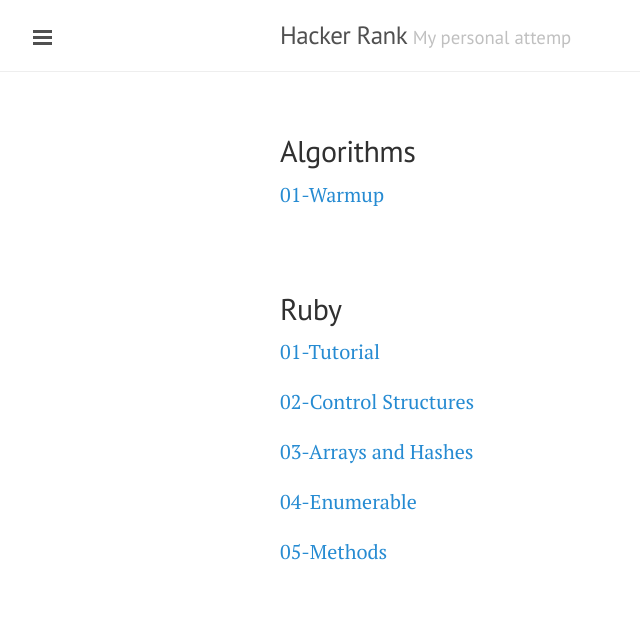
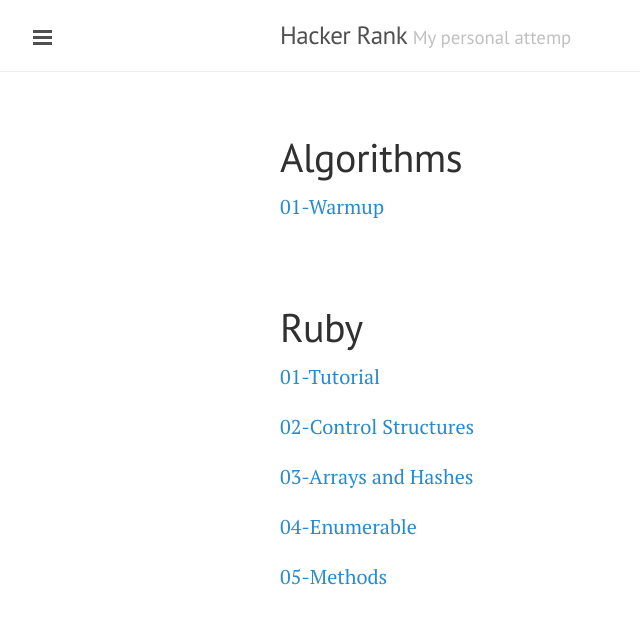
Before and after one commit to Straktor/hackerrank, a Jekyll site: the page built from index.html, in a window 1280 px wide. Shown: the top 624 px of the page, without its empty margins (0-640 px from the left). Built offline with Jekyll 4.4.1, drawn with Linux system fonts in a browser that asks for light colours; Markdown is read by kramdown in place of the engine named in the settings; the list of posts is cut into pages by our own code.

Commit message:
changed title from h2 to h1 to match domains pages

```diff
--- a/index.html
+++ b/index.html
@@ -8,7 +8,7 @@ layout: default
       {% if node.title != null %}
         {% if node.layout == "page" %}
 		  {% if node.title != "About" %}
-		  <div class="post"><h2 class="post-title"><a href="{{ site.baseurl }}{{ node.url }}">{{ node.title }}</a></h2>{{node.content}}</div>
+		  <div class="post"><h1 class="post-title"><a href="{{ site.baseurl }}{{ node.url }}">{{ node.title }}</a></h1>{{node.content}}</div>
           {% endif %}
 		{% endif %}
       {% endif %}
```
